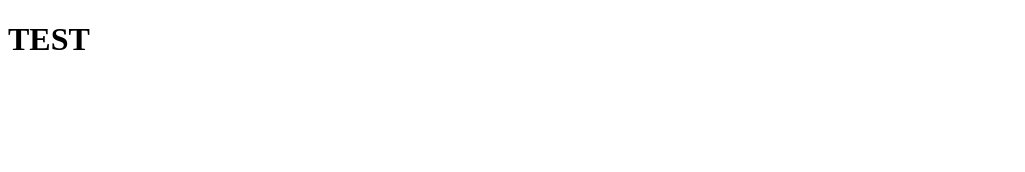
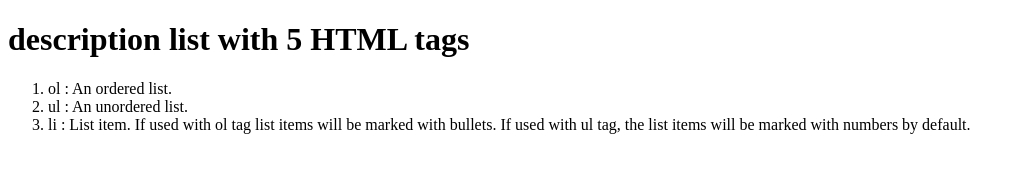
Before and after one commit to Parlakyigit/parlakyigit.github.io, a plain HTML site: page html-assignment/notes.html in a window 1280 px wide. Shown: the whole page, without its empty margins (0-1025 px from the left). Drawn offline with Linux system fonts and the light colour scheme.

Commit message:
3 items finished

```diff
--- a/html-assignment/notes.html
+++ b/html-assignment/notes.html
@@ -6,6 +6,11 @@
     <title>Document</title>
 </head>
 <body>
-    <h1>TEST</h1>
+    <h1>description list with 5 HTML tags</h1>
+    <ol>
+        <li>ol : An ordered list. </li>
+        <li>ul : An unordered list. </li>
+        <li>li : List item. If used with ol tag list items will be marked with bullets. If used with ul tag, the list items will be marked with numbers by default.</li>
+      </ol>
 </body>
 </html>
```
